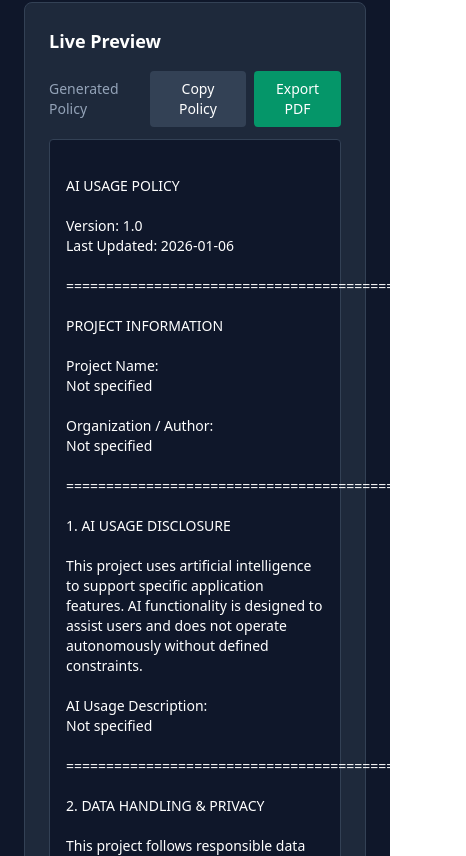
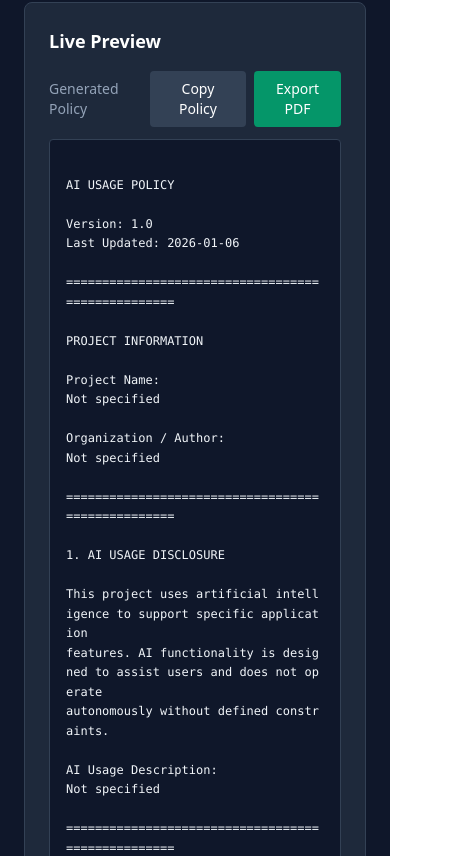
Before and after one commit to pancharasshubham/ai-usage-policy-generator, a React (Vite) app: page / in a window 390 px wide. Shown: the part 788-1644 px from the top of the page, 466 px wide, since content can reach past the window. Built offline with nearby package versions, Linux system fonts and the light colour scheme.

Commit message:
fix: prevent policy preview overflow on mobile and desktop

```diff
--- a/src/components/PolicyPreview.tsx
+++ b/src/components/PolicyPreview.tsx
@@ -25,10 +25,28 @@ const PolicyPreview = ({ policyText }: Props) => {
         </div>
       </div>
 
-      <div className="min-h-[300px] p-4 bg-slate-900 border border-slate-700 rounded whitespace-pre-wrap text-sm">
+      {/* Policy Preview */}
+      <div className="max-w-full overflow-x-hidden">
+        <pre
+          className="
+            min-h-[300px]
+            p-4
+            bg-slate-900
+            border
+            border-slate-700
+            rounded
+            whitespace-pre-wrap
+            break-all
+            overflow-x-auto
+            text-xs sm:text-sm
+            leading-relaxed
+            text-slate-100
+          "
+        >
         {policyText.trim()
           ? policyText
           : "Start filling the form to generate the policy preview."}
+        </pre>
       </div>
     </div>
   );
```
